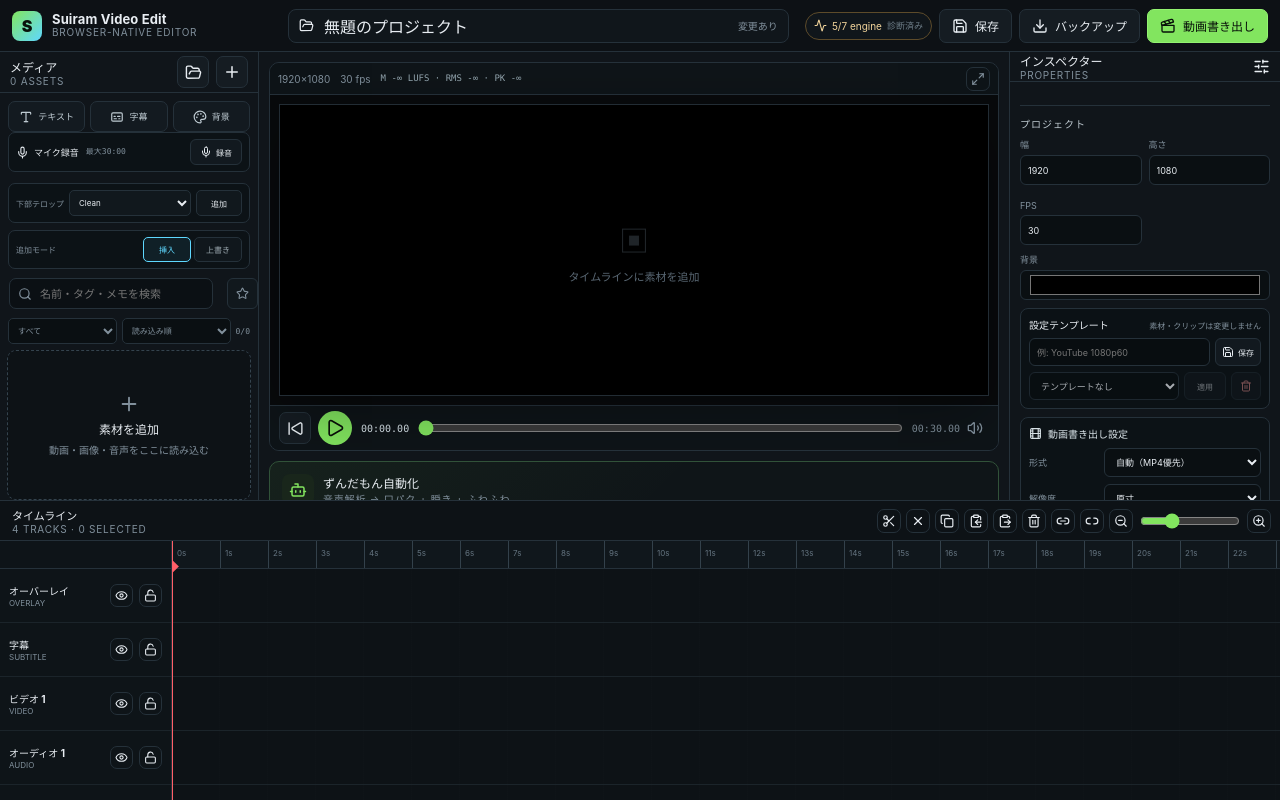
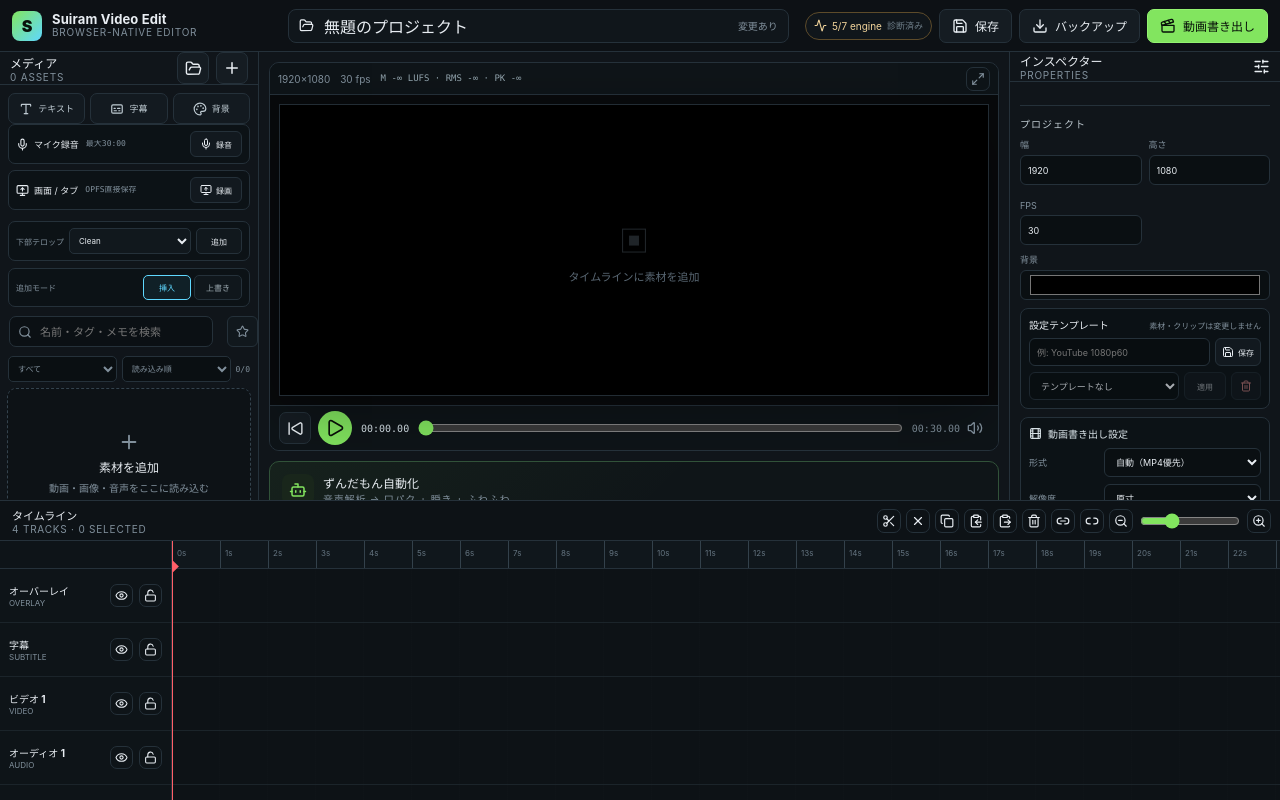
Before and after one commit to godrenkon/video_edit, a React (Vite) app: page / in a window 1280 px wide. Built offline with nearby package versions, Linux system fonts and the light colour scheme.

Commit message:
feat: connect OPFS screen recorder to media library

```diff
--- a/src/components/MediaLibrary.tsx
+++ b/src/components/MediaLibrary.tsx
@@ -3,10 +3,11 @@ import { useMemo, useRef, useState } from 'react';
 import type { AssetMeta } from '../types/editor';
 import type { LowerThirdPreset } from '../core/project';
 import { MicrophoneRecorder } from './MicrophoneRecorder';
+import { ScreenRecorder } from './ScreenRecorder';
 
 interface Props {
   assets: AssetMeta[];
-  onImport: (files: File[]) => void;
+  onImport: (files: File[]) => void | Promise<void>;
   onImportFolder: () => void;
   folderImportSupported: boolean;
   onAdd: (assetId: string, mode: 'insert' | 'overwrite') => void;
@@ -115,6 +116,7 @@ export function MediaLibrary({
         <button type="button" onClick={onCreateGenerator} title="背景ジェネレーターを追加"><Palette size={14} /><span>背景</span></button>
       </div>
       <MicrophoneRecorder onImport={onImport} />
+      <ScreenRecorder onImport={onImport} />
       <div className="lowerThirdCreate">
         <span>下部テロップ</span>
         <select value={lowerThirdPreset} onChange={(event) => setLowerThirdPreset(event.target.value as LowerThirdPreset)}>
```
